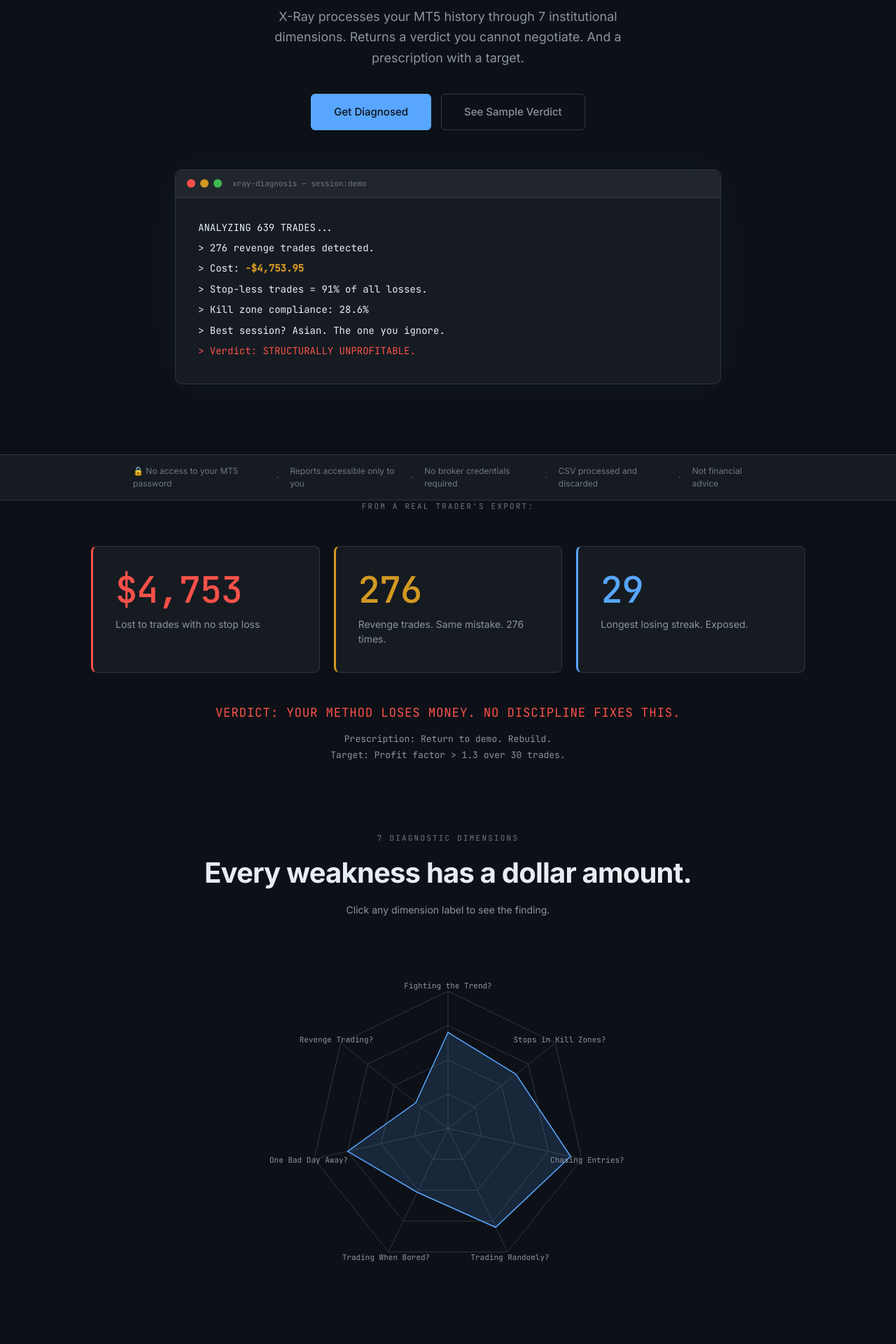
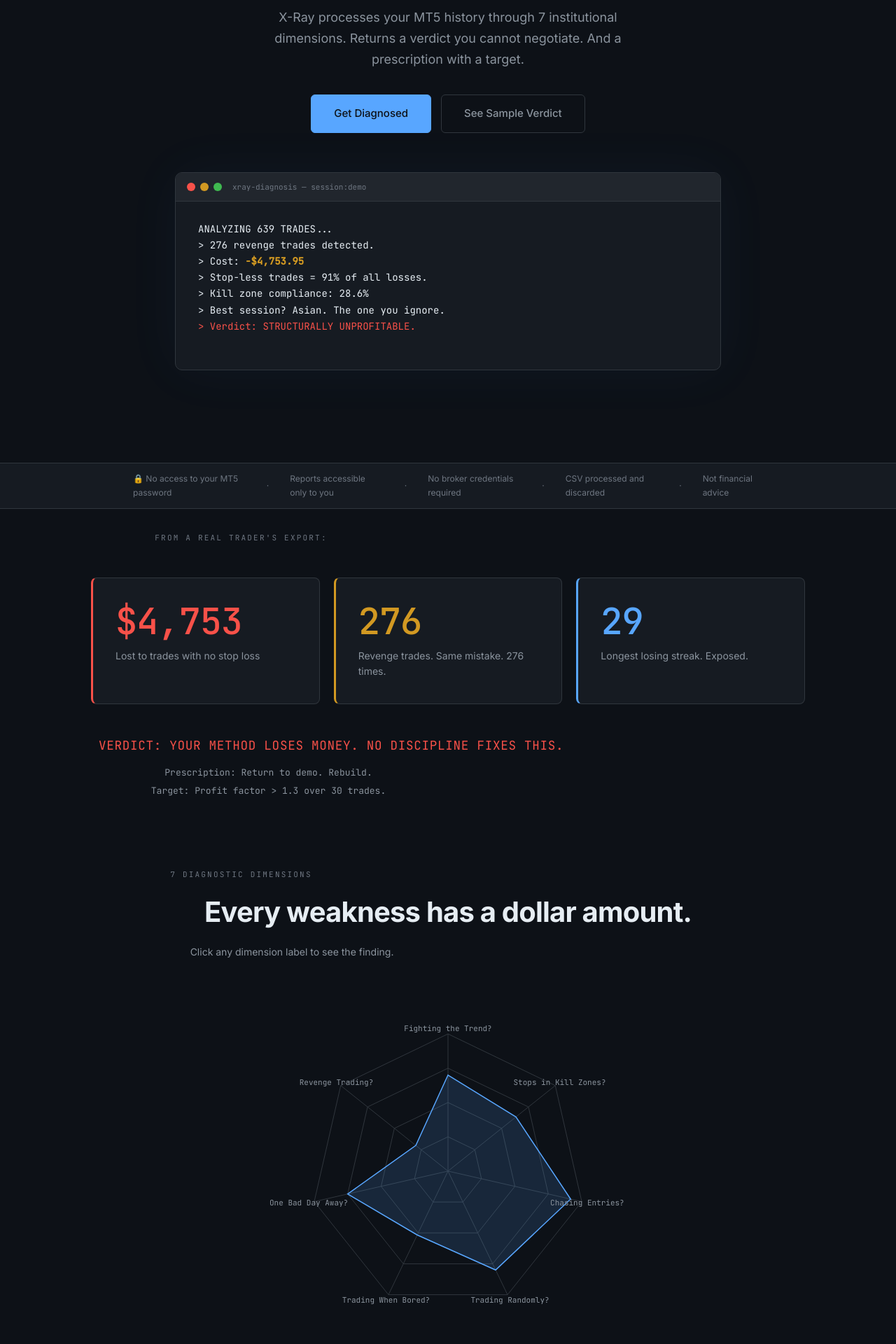
Before and after one commit to khtbt91-ctrl/xray-forensic, a Next.js app: page / in a window 1280 px wide. Shown: the part 360-2280 px from the top of the page at 70% size. Built offline with nearby package versions, Linux system fonts and the light colour scheme.

Commit message:
fix: Week 1 typography, interactions, layout

```diff
--- a/app/components/FinalCta.tsx
+++ b/app/components/FinalCta.tsx
@@ -1,9 +1,14 @@
 "use client";
 
+import { useState } from "react";
+import { useRouter } from "next/navigation";
 import Link from "next/link";
 import { FadeInUp } from "./shared";
 
 export default function FinalCta() {
+  const [loading, setLoading] = useState(false);
+  const router = useRouter();
+
   return (
     <section style={{ background: "var(--bg-card)", borderTop: "1px solid var(--border-subtle)" }}>
       <FadeInUp>
@@ -23,9 +28,14 @@ export default function FinalCta() {
             X-Ray finds it before the market does.
           </p>
           <div style={{ display: "flex", gap: 14, justifyContent: "center", flexWrap: "wrap" }}>
-            <Link href="/new" className="btn btn-primary" style={{ fontSize: 15, padding: "14px 32px" }}>
-              Get Diagnosed
-            </Link>
+            <button
+              onClick={() => { setLoading(true); router.push('/new'); }}
+              disabled={loading}
+              className="btn btn-primary"
+              style={{ fontSize: 15, padding: "14px 32px" }}
+            >
+              {loading ? 'Processing...' : 'Get Diagnosed'}
+            </button>
             <Link href="/sample" className="btn btn-ghost" style={{ fontSize: 15, padding: "14px 32px" }}>
               See Sample Verdict
             </Link>
--- a/app/components/HeroSection.tsx
+++ b/app/components/HeroSection.tsx
@@ -1,6 +1,7 @@
 "use client";
 
 import { useState, useEffect } from "react";
+import { useRouter } from "next/navigation";
 import Link from "next/link";
 import { MONO } from "./shared";
 
@@ -34,6 +35,8 @@ function renderTLine(line: TLine) {
 
 export default function HeroSection() {
   const [visibleLines, setVisibleLines] = useState(0);
+  const [loading, setLoading] = useState(false);
+  const router = useRouter();
 
   useEffect(() => {
     const timers: ReturnType<typeof setTimeout>[] = [];
@@ -87,9 +90,14 @@ export default function HeroSection() {
       </p>
 
       <div className="hero-ctas" style={{ display: "flex", gap: 14, justifyContent: "center", flexWrap: "wrap", marginBottom: 56 }}>
-        <Link href="/new" className="btn btn-primary" style={{ fontSize: 15, padding: "14px 32px" }}>
-          Get Diagnosed
-        </Link>
+        <button
+          onClick={() => { setLoading(true); router.push('/new'); }}
+          disabled={loading}
+          className="btn btn-primary"
+          style={{ fontSize: 15, padding: "14px 32px" }}
+        >
+          {loading ? 'Processing...' : 'Get Diagnosed'}
+        </button>
         <Link href="/sample" className="btn btn-ghost" style={{ fontSize: 15, padding: "14px 32px" }}>
           See Sample Verdict
         </Link>
--- a/app/components/RadarSection.tsx
+++ b/app/components/RadarSection.tsx
@@ -36,6 +36,7 @@ export default function RadarSection() {
   const [animated, setAnimated] = useState(false);
   const [mounted, setMounted] = useState(false);
   const [activeInsight, setActiveInsight] = useState<string | null>(null);
+  const [hoveredDim, setHoveredDim] = useState<string | null>(null);
 
   useEffect(() => { setMounted(true); }, []);
 
@@ -108,6 +109,8 @@ export default function RadarSection() {
                     return (
                       <g
                         onClick={() => setActiveInsight(activeInsight === payload.value ? null : payload.value)}
+                        onMouseEnter={() => setHoveredDim(payload.value)}
+                        onMouseLeave={() => setHoveredDim(null)}
                         cursor="pointer"
                       >
                         <text
@@ -115,9 +118,20 @@ export default function RadarSection() {
                           y={y}
                           textAnchor="middle"
                           dominantBaseline="central"
-                          fill={isActive ? "var(--accent-primary)" : "var(--text-secondary)"}
+                          fill={
+                            isActive
+                              ? "var(--accent-primary)"
+                              : hoveredDim === payload.value
+                              ? "var(--text-primary)"
+                              : "var(--text-secondary)"
+                          }
                           fontSize={11}
                           fontFamily={MONO}
+                          style={{
+                            cursor: "pointer",
+                            textDecoration: hoveredDim === payload.value ? "underline" : "none",
+                            transition: "fill 150ms ease",
+                          }}
                         >
                           {payload.value}
                         </text>
--- a/app/components/TierCards.tsx
+++ b/app/components/TierCards.tsx
@@ -110,11 +110,13 @@ export default function TierCards() {
               style={{
                 flexShrink: 0,
                 width: 244,
+                minHeight: 500,
                 background: tier.highlight ? "var(--bg-elevated)" : "var(--bg-card)",
                 border: tier.highlight ? "1px solid var(--accent-primary)" : "1px solid var(--border-subtle)",
                 borderRadius: 10,
                 padding: "28px 24px",
                 position: "relative",
+                overflow: "visible",
                 boxShadow: tier.highlight ? "0 0 36px rgba(88,166,255,0.14)" : "none",
               }}
             >
@@ -122,7 +124,7 @@ export default function TierCards() {
                 <div
                   style={{
                     position: "absolute",
-                    top: -1,
+                    top: -14,
                     left: "50%",
                     transform: "translateX(-50%)",
                     background: "var(--accent-primary)",
@@ -131,7 +133,7 @@ export default function TierCards() {
                     fontFamily: MONO,
                     letterSpacing: "0.12em",
                     padding: "3px 12px",
-                    borderRadius: "0 0 6px 6px",
+                    borderRadius: "4px 4px 0 0",
                     fontWeight: 600,
                     whiteSpace: "nowrap",
                   }}
--- a/app/components/TrustBar.tsx
+++ b/app/components/TrustBar.tsx
@@ -17,16 +17,18 @@ export default function TrustBar() {
         background: "var(--bg-card)",
         borderTop: "1px solid var(--border-subtle)",
         borderBottom: "1px solid var(--border-subtle)",
-        padding: "14px 40px",
+        padding: "12px 24px",
+        marginTop: 32,
+        marginBottom: 32,
       }}
     >
-      <div className="trust-bar-row" style={{ maxWidth: 900, margin: "0 auto" }}>
+      <div className="trust-bar-row" style={{ maxWidth: 900, margin: "0 auto", gap: 20 }}>
         {items.map((item, i) => (
           <Fragment key={i}>
             {i > 0 && (
               <span
                 className="trust-bar-dot"
-                style={{ color: "var(--text-muted)", margin: "0 16px", fontSize: "0.75rem" }}
+                style={{ color: "var(--text-muted)", margin: "0 10px", fontSize: "0.75rem" }}
               >
                 ·
               </span>
--- a/app/globals.css
+++ b/app/globals.css
@@ -65,7 +65,8 @@ body {
   font-size: 14px;
   font-weight: 500;
   cursor: pointer;
-  transition: background 0.15s, color 0.15s, border-color 0.15s;
+  transition: background 0.15s, color 0.15s, border-color 0.15s,
+              transform 100ms ease, opacity 100ms ease;
   outline: none;
   border: 1px solid transparent;
   padding: 10px 20px;
@@ -558,3 +559,47 @@ body {
 .waitlist-input::placeholder {
   color: var(--text-muted);
 }
+
+/* ─── T1: Line height ─────────────────────────────────────────────────────── */
+p, li, td, th, label, span, div {
+  line-height: 1.65;
+}
+
+/* ─── T1: Prose max-width (exceptions: nav, .card, tables) ───────────────── */
+.prose, p, li {
+  max-width: 65ch;
+}
+nav p, nav li,
+.card p, .card li,
+table p, table li,
+td, th {
+  max-width: none;
+}
+
+/* ─── T1: Font weight triad ──────────────────────────────────────────────── */
+h2 { font-weight: 600; }
+h3 { font-weight: 500; }
+h4, h5 { font-weight: 500; }
+body, p { font-weight: 400; }
+
+/* ─── T1: Tabular nums on currency elements ──────────────────────────────── */
+.currency, [data-currency],
+.stat-number, .leak-number,
+.price, .pnl {
+  font-variant-numeric: tabular-nums;
+  font-feature-settings: "tnum";
+}
+
+/* ─── T2: Button states ──────────────────────────────────────────────────── */
+button, [role="button"] {
+  transition: transform 100ms ease, opacity 100ms ease;
+}
+button:active, .btn:active {
+  transform: scale(0.98);
+  opacity: 0.9;
+}
+button:disabled {
+  opacity: 0.5;
+  cursor: not-allowed;
+  transform: none;
+}
--- a/app/new/page.tsx
+++ b/app/new/page.tsx
@@ -794,11 +794,11 @@ function Step3({
 
       <button
         onClick={handleAnalyze}
-        disabled={!selectedFile}
+        disabled={!selectedFile || processing}
         className="btn btn-primary"
-        style={{ width: "100%", padding: "14px", fontSize: 15, opacity: selectedFile ? 1 : 0.4, cursor: selectedFile ? "pointer" : "not-allowed" }}
+        style={{ width: "100%", padding: "14px", fontSize: 15, opacity: (selectedFile && !processing) ? 1 : 0.4, cursor: (selectedFile && !processing) ? "pointer" : "not-allowed" }}
       >
-        Analyze
+        {processing ? 'Processing...' : 'Analyze'}
       </button>
     </div>
   );
```
Also changed, not shown: app/components/LeakCalculator.tsx (+26 -13 lines).
